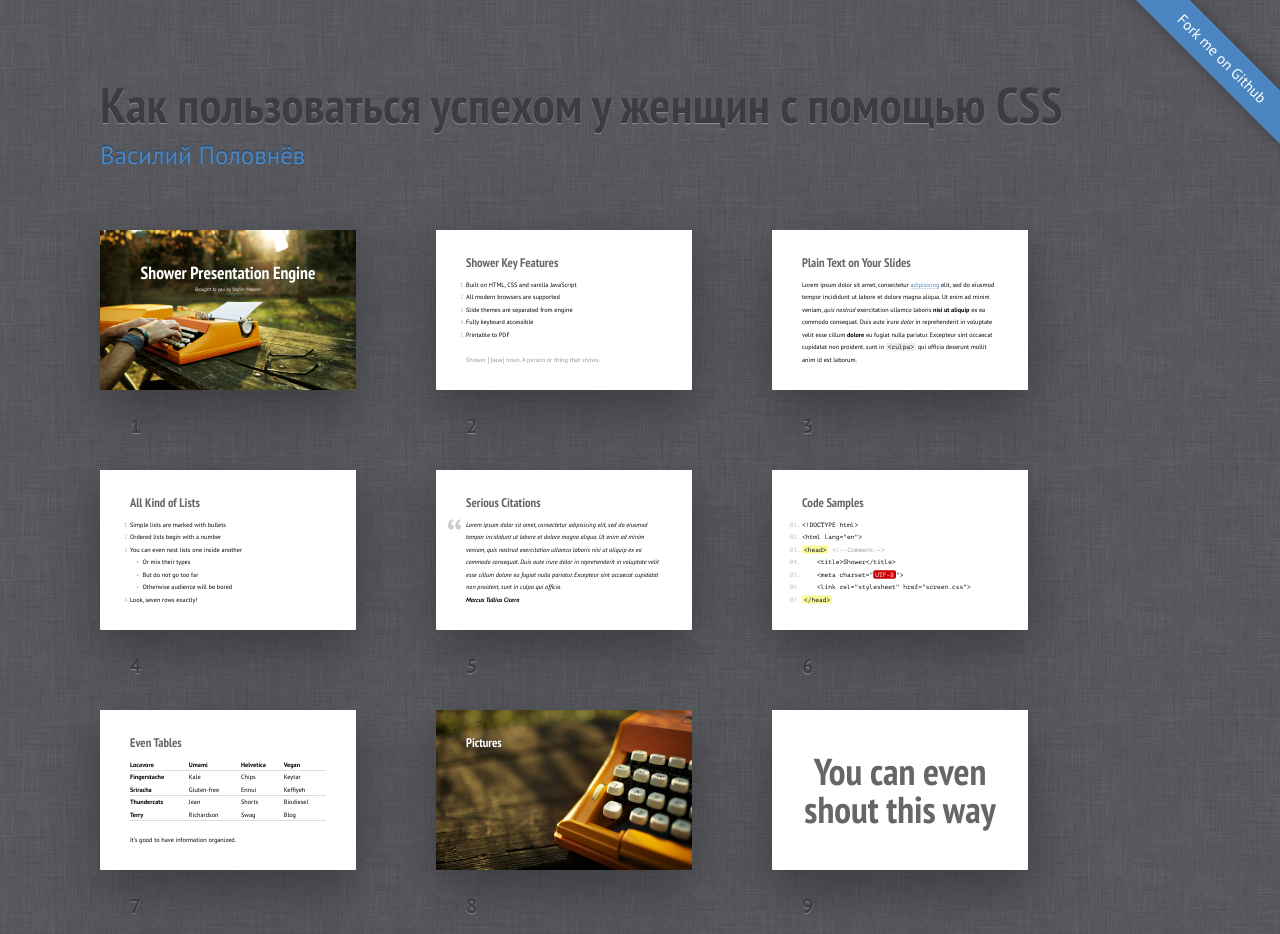
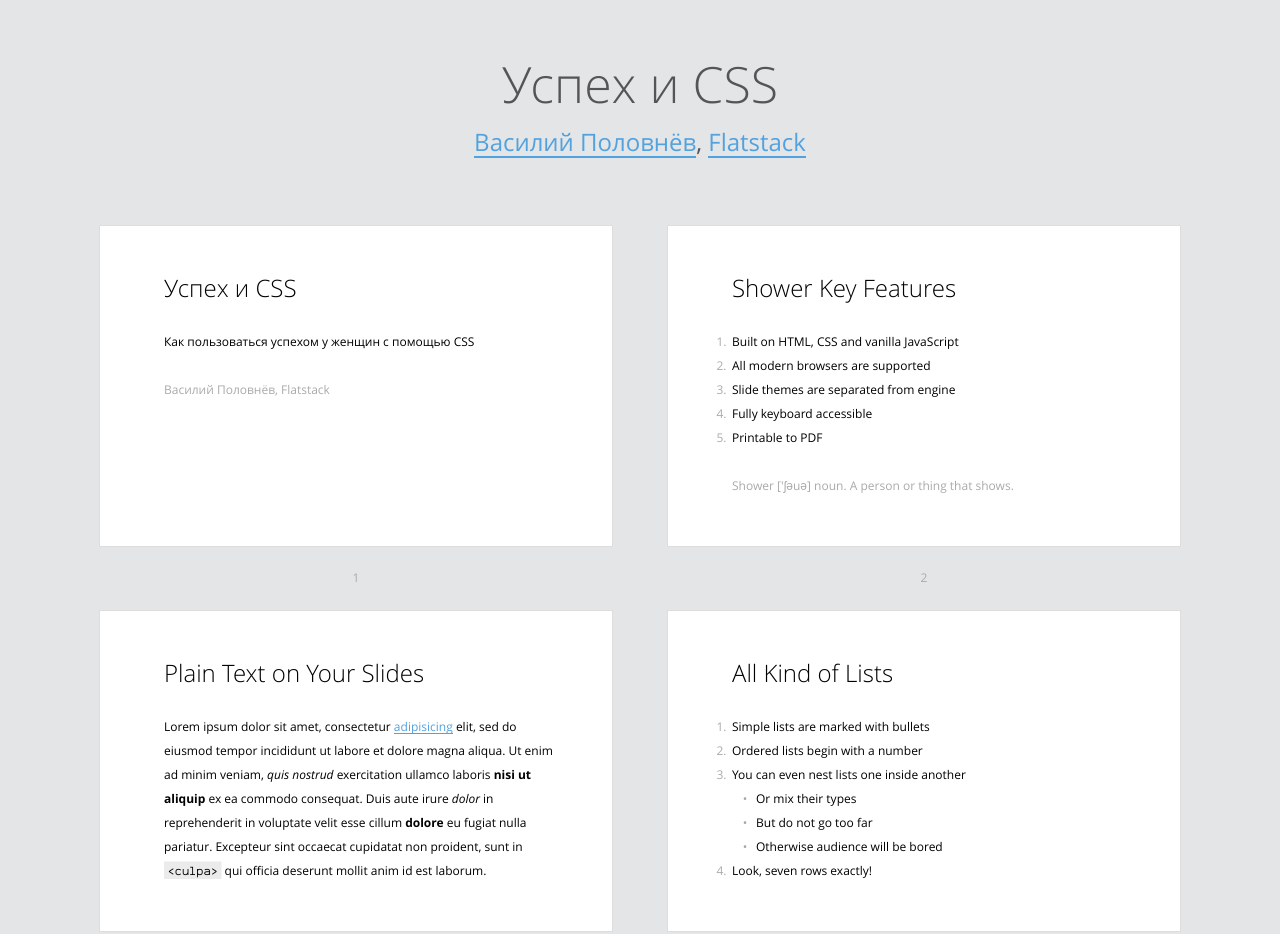
Before and after one commit to kurskmeetup/keynote-success-with-css, a plain HTML site: page index.html in a window 1280 px wide. Shown: the top 934 px of the page. Drawn offline with Linux system fonts and the light colour scheme.

Commit message:
intro slide

```diff
--- a/index.html
+++ b/index.html
@@ -5,40 +5,20 @@
 	<meta charset="utf-8">
 	<meta name="viewport" content="width=792, user-scalable=no">
 	<meta http-equiv="x-ua-compatible" content="ie=edge">
-	<link rel="stylesheet" href="shower/themes/ribbon/styles/screen.css">
+	<link rel="stylesheet" href="shower/themes/bright/styles/screen.css">
 </head>
 <body class="list">
 	<header class="caption">
-		<h1>Как пользоваться успехом у женщин с помощью CSS</h1>
-		<p><a href="https://github.com/vast">Василий Половнёв</a></p>
+		<h1>Успех и CSS</h1>
+		<p><a href="https://github.com/vast">Василий Половнёв</a>, <a href="http:/flatstack.com">Flatstack</a></p>
 	</header>
-	<section class="slide cover" id="Cover"><div>
-		<h2>Shower Presentation Engine</h2>
-		<p>Brought to you by <a href="http://pepelsbey.net">Vadim Makeev</a></p>
-		<img src="pictures/cover.jpg" alt="">
-		<!--
-			To apply styles to the certain slides
-			set slide ID to get needed elements
-			-->
-		<style>
-			#Cover h2 {
-				margin:30px 0 0;
-				color:#FFF;
-				text-align:center;
-				font-size:70px;
-				}
-			#Cover p {
-				margin:10px 0 0;
-				text-align:center;
-				color:#FFF;
-				font-style:italic;
-				font-size:20px;
-				}
-				#Cover p a {
-					color:#FFF;
-					}
-		</style>
+
+	<section class="slide" id="Cover"><div>
+		<h2>Успех и CSS</h2>
+		<p>Как пользоваться успехом у женщин с помощью CSS</p>
+		<p class="note">Василий Половнёв, Flatstack</p>
 	</div></section>
+
 	<section class="slide"><div>
 		<h2>Shower Key Features</h2>
 		<ol>
@@ -163,7 +143,6 @@
 				}
 		</style>
 	</div></section>
-	<p class="badge"><a href="https://github.com/shower/shower">Fork me on Github</a></p>
 	<!--
 		To hide progress bar from entire presentation
 		just remove “progress” element.
```
